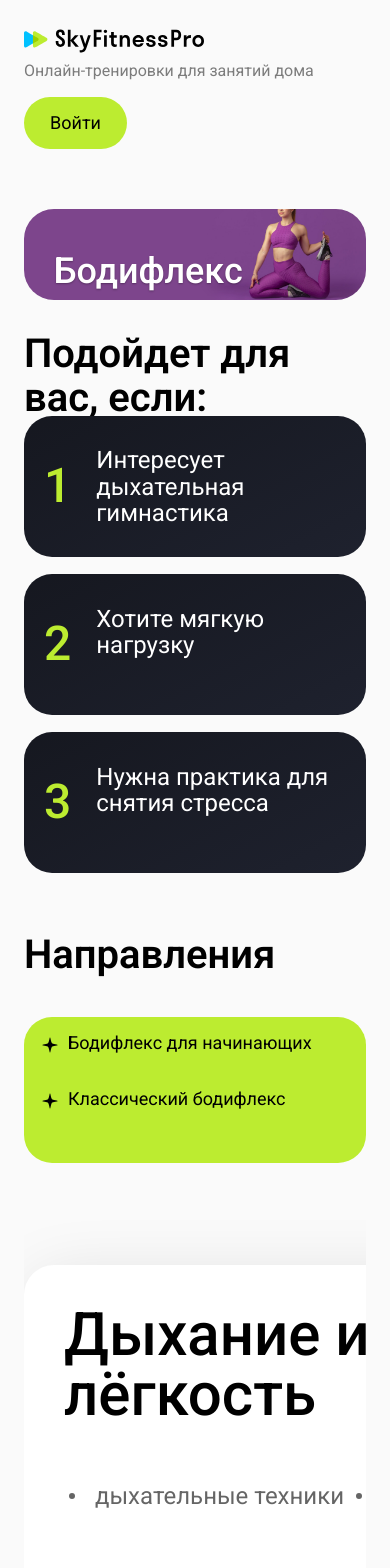
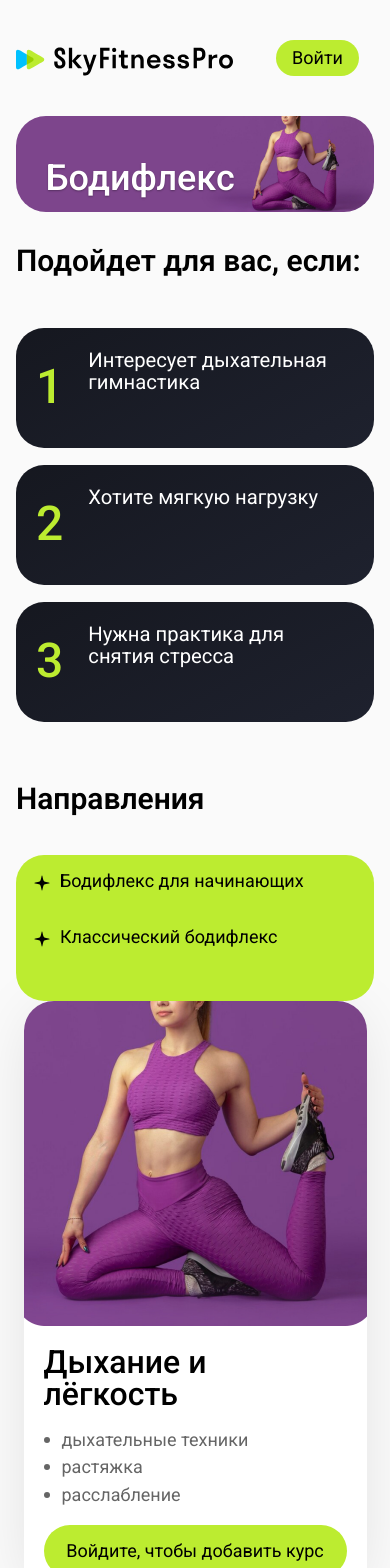
Before and after one commit to Almazny26/GraduateWork, a React (Vite) app: page /course/bodyflex in a window 390 px wide. Shown: the top 1568 px of the page. Built offline with nearby package versions, Linux system fonts and the light colour scheme.

Commit message:
Начал разработку адаптива

```diff
--- a/src/components/CourseCard.tsx
+++ b/src/components/CourseCard.tsx
@@ -19,13 +19,13 @@ export function CourseCard({ title, imageSrc, slug }: CourseCardProps) {
   return (
     <Link to={`/course/${slug}`} className="block w-full min-w-0 overflow-visible group card-hover-group" style={{ cursor: "url('/images/cursor.svg') 0 0, auto" }}>
       <article
-        className="relative flex flex-col items-stretch w-full max-w-[360px] mx-auto gap-6 rounded-[30px] overflow-hidden bg-white pb-[15px]"
+        className="relative flex flex-col items-stretch w-full h-[492px] sm:h-auto max-w-[343px] sm:max-w-[360px] mx-0 sm:mx-auto gap-6 rounded-[30px] overflow-hidden bg-white pb-[15px]"
         style={{
           boxShadow: '0px 4px 67px -12px rgba(0, 0, 0, 0.13)',
         }}
       >
-          {/* Превью: соотношение сторон по макету 360×325 */}
-          <div className="w-full overflow-hidden relative rounded-t-[30px] aspect-[360/325] bg-[#F7F7F7]">
+          {/* Превью: mobile 343×325, desktop 360×325 */}
+          <div className="w-full overflow-hidden relative rounded-t-[30px] aspect-[343/325] sm:aspect-[360/325] bg-[#F7F7F7]">
             <img
               src={imageSrc}
               alt=""
@@ -61,7 +61,7 @@ export function CourseCard({ title, imageSrc, slug }: CourseCardProps) {
           </div>
           {/* Текстовый блок: по макету gap 20px, заголовок 32px, чипы gap 6px */}
           <div className="flex flex-col gap-5 w-full px-6 pb-1 rounded-b-[30px] bg-white">
-            <h2 className="text-[32px] font-medium leading-[1.1] text-[#000000] transition-transform duration-300 ease-out origin-left group-hover:scale-[1.03]">
+            <h2 className="text-[24px] sm:text-[32px] font-medium leading-[1.1] text-[#000000] transition-transform duration-300 ease-out origin-left group-hover:scale-[1.03]">
               <span className="card-title-glow">{title}</span>
             </h2>
             {/* Чипы: Frame 2043683021 — flex row, gap 6, padding 10, radius 50px, bg #F7F7F7; текст Roboto 16px 400, 110%, #202020 */}
--- a/src/components/Header.tsx
+++ b/src/components/Header.tsx
@@ -33,11 +33,11 @@ export function Header() {
   }
 
   return (
-    <header className="flex flex-wrap items-center justify-between gap-4 px-6 sm:px-10 md:px-14 lg:px-[140px] pt-6 sm:pt-[50px] max-w-[1440px] mx-auto w-full min-w-0">
+    <header className="flex flex-nowrap sm:flex-wrap items-center justify-start sm:justify-between gap-[40px] sm:gap-4 px-4 sm:px-10 md:px-14 lg:px-[140px] pt-[40px] sm:pt-[50px] max-w-[1440px] mx-auto w-full min-w-0">
       <div className="flex flex-col gap-2 sm:gap-[15px] min-w-0">
         <Link
           to="/"
-          className="block w-[180px] sm:w-[220px] h-[29px] sm:h-[35px]"
+          className="block w-[220px] h-[35px]"
         >
           <img
             src="/images/logo.svg"
@@ -48,7 +48,7 @@ export function Header() {
           />
         </Link>
         {showTagline && (
-          <p className="text-base sm:text-lg text-text opacity-50 leading-tight">
+          <p className="hidden sm:block text-base sm:text-lg text-text opacity-50 leading-tight">
             Онлайн-тренировки для занятий дома
           </p>
         )}
@@ -143,12 +143,8 @@ export function Header() {
           <button
             type="button"
             onClick={openLoginModal}
-            className="flex flex-row justify-center items-center rounded-[46px] hover:opacity-90 transition-opacity shrink-0"
+            className="flex flex-row justify-center items-center gap-2 rounded-[46px] hover:opacity-90 transition-opacity shrink-0 w-[83px] sm:w-[103px] h-[36px] sm:h-[52px] px-4 sm:px-[26px] py-2 sm:py-4"
             style={{
-              width: 103,
-              height: 52,
-              gap: 8,
-              padding: '16px 26px',
               background: 'rgba(188, 236, 48, 1)',
               color: 'rgba(0, 0, 0, 1)',
               fontFamily: 'Roboto, sans-serif',
--- a/src/components/Hero.tsx
+++ b/src/components/Hero.tsx
@@ -4,21 +4,29 @@
  */
 export function Hero() {
   return (
-    <section className="max-w-[1440px] mx-auto px-6 sm:px-10 md:px-14 lg:px-[140px] pt-[60px] flex flex-col lg:flex-row items-start justify-between gap-6 lg:gap-8 min-w-0">
+    <section className="max-w-[1440px] mx-auto px-4 sm:px-10 md:px-14 lg:px-[140px] pt-[40px] sm:pt-[60px] flex flex-col lg:flex-row items-start justify-between gap-6 lg:gap-8 min-w-0">
       <h1
-        className="w-full max-w-[947px] lg:w-[947px] lg:h-[120px] text-left text-[60px] leading-[100%] text-[#000000]"
+        className="m-0 w-[327px] sm:w-full max-w-[327px] sm:max-w-[947px] lg:w-[947px] lg:h-[120px] text-left text-[32px] sm:text-[48px] lg:text-[60px] leading-[110%] text-[#000000] font-semibold sm:font-medium"
         style={{
           fontFamily: 'Roboto, sans-serif',
-          fontWeight: 500,
           letterSpacing: 0,
           textAlign: 'left',
         }}
       >
-        <span className="whitespace-nowrap">Начните заниматься спортом</span>
-        <br />
-        и улучшите качество жизни
+        <span className="sm:hidden">
+          Начните заниматься
+          <br />
+          спортом и улучшите
+          <br />
+          качество жизни
+        </span>
+        <span className="hidden sm:inline">
+          <span className="sm:whitespace-nowrap">Начните заниматься спортом</span>
+          <br />
+          и улучшите качество жизни
+        </span>
       </h1>
-      <div className="relative shrink-0">
+      <div className="relative shrink-0 hidden sm:block">
         {/* Frame 2043682951: 288×102, flex row center, gap 10, padding 16 20, radius 5, #BCEC30 */}
         <div
           className="relative font-sans flex flex-row justify-center items-center rounded-[5px]"
--- a/src/components/LoginModal.tsx
+++ b/src/components/LoginModal.tsx
@@ -291,7 +291,7 @@ export function LoginModal({ open, onClose }: Props) {
         className={`relative w-full rounded-[30px] bg-white p-[40px] shadow-[0px_4px_67px_-12px_rgba(0,0,0,0.13)] transition-all duration-300 ease-out ${
           isVisible ? 'opacity-100 translate-y-0 scale-100' : 'opacity-0 translate-y-2 scale-95'
         }`}
-        style={{ maxWidth: 366 }}
+        style={{ width: 'min(366px, calc(100vw - 24px))', padding: 'clamp(20px, 4vw, 40px)' }}
         onClick={(e) => e.stopPropagation()}
       >
         <img
@@ -299,7 +299,7 @@ export function LoginModal({ open, onClose }: Props) {
           alt="SkyFitnessPro"
           width={220}
           height={35}
-          className="mx-auto mb-[48px] h-[35px] w-[220px] object-contain"
+          className="mx-auto mb-[48px] h-[35px] w-full max-w-[220px] object-contain"
         />
 
         {mode === 'login' ? (
--- a/src/pages/CoursePage.tsx
+++ b/src/pages/CoursePage.tsx
@@ -124,7 +124,7 @@ export function CoursePage() {
     <div className="min-h-screen bg-page font-sans text-text">
       <Header />
       {/* Frame 2043683081 (node 60:2107): колонка, gap 60px — жёлтая карточка, «Подойдет для вас», «Направления» */}
-      <div className="max-w-[1440px] mx-auto px-6 sm:px-10 md:px-14 lg:px-[140px] pt-[60px] flex flex-col">
+      <div className="max-w-[1440px] mx-auto px-4 sm:px-10 md:px-14 lg:px-[140px] pt-[40px] sm:pt-[60px] flex flex-col">
         {/* Верхняя карточка: название и цвет по выбранной тренировке */}
         <SkillCourseCard
           imageSrc={course.imageSkillCard}
@@ -141,14 +141,14 @@ export function CoursePage() {
             id="suits-heading"
             className="text-left"
             style={{
-              width: 810,
-              maxWidth: '100%',
-              height: 44,
+              width: '100%',
+              maxWidth: 810,
+              minHeight: 44,
               color: 'rgba(0, 0, 0, 1)',
               fontFamily: 'Roboto, sans-serif',
               fontStyle: 'normal',
               fontWeight: 600,
-              fontSize: '40px',
+              fontSize: 'clamp(30px, 7vw, 40px)',
               lineHeight: '110%',
               letterSpacing: 0,
               textAlign: 'left',
@@ -168,8 +168,8 @@ export function CoursePage() {
                   minWidth: 0,
                   flex: '1 1 280px',
                   maxWidth: '100%',
-                  height: 141,
-                  minHeight: 141,
+                  height: 'auto',
+                  minHeight: 120,
                   padding: 20,
                   gap: 10,
                   background:
@@ -205,7 +205,7 @@ export function CoursePage() {
                       fontFamily: 'Roboto, sans-serif',
                       fontStyle: 'normal',
                       fontWeight: 400,
-                      fontSize: '24px',
+                      fontSize: 'clamp(20px, 5.2vw, 24px)',
                       lineHeight: '110%',
                       letterSpacing: 0,
                       textAlign: 'left',
@@ -228,7 +228,7 @@ export function CoursePage() {
               fontFamily: 'Roboto, sans-serif',
               fontStyle: 'normal',
               fontWeight: 600,
-              fontSize: '40px',
+              fontSize: 'clamp(30px, 7vw, 40px)',
               lineHeight: '110%',
               letterSpacing: 0,
               textAlign: 'left',
@@ -269,8 +269,71 @@ export function CoursePage() {
       </div>
 
       {/* Group 1597880544: 1160×588 — по макету node 31-1394; 102px от верхнего блока */}
-      <section className="max-w-[1440px] mx-auto px-6 sm:px-10 md:px-14 lg:px-[140px] pb-12 sm:pb-[90px]">
+      <section className="max-w-[1440px] mx-auto px-4 sm:px-10 md:px-14 lg:px-[140px] pb-12 sm:pb-[90px]">
+        <div className="md:hidden w-full max-w-[343px] mx-auto rounded-[30px] bg-white shadow-[0px_4px_67px_-12px_rgba(0,0,0,0.13)] overflow-hidden">
+          <img
+            src={course.image}
+            alt=""
+            className="w-full aspect-[343/325] object-cover object-top"
+          />
+          <div className="p-5 flex flex-col gap-5">
+            <h2
+              className="text-left"
+              style={{
+                color: 'rgba(0, 0, 0, 1)',
+                fontFamily: 'Roboto, sans-serif',
+                fontWeight: 500,
+                fontSize: 32,
+                lineHeight: '100%',
+                letterSpacing: 0,
+              }}
+            >
+              {description.heroTitle}
+            </h2>
+            <div
+              className="flex flex-col gap-2"
+              style={{
+                opacity: 0.6,
+                color: 'rgba(0, 0, 0, 1)',
+                fontFamily: 'Roboto, sans-serif',
+                fontWeight: 400,
+                fontSize: 18,
+                lineHeight: '110%',
+                letterSpacing: 0,
+              }}
+            >
+              {description.heroBullets.map((line) => (
+                <div key={line} className="flex items-center gap-3">
+                  <span
+                    className="rounded-full shrink-0 w-[6px] h-[6px]"
+                    style={{ backgroundColor: 'rgba(0, 0, 0, 1)' }}
+                    aria-hidden
+                  />
+                  {line}
+                </div>
+              ))}
+            </div>
+            <button
+              type="button"
+              onClick={openLoginModal}
+              className="w-full h-[52px] rounded-[46px] hover:opacity-90 transition-opacity"
+              style={{
+                backgroundColor: 'rgba(188, 236, 48, 1)',
+                color: 'rgba(0, 0, 0, 1)',
+                fontFamily: 'Roboto, sans-serif',
+                fontWeight: 400,
+                fontSize: 18,
+                lineHeight: '110%',
+              }}
+            >
+              {user ? 'Добавить курс' : 'Войдите, чтобы добавить курс'}
+            </button>
+          </div>
+        </div>
         <div
+          className="hidden md:block"
+        >
+          <div
           className="relative w-full max-w-[1160px] overflow-hidden"
           style={{ minHeight: 588 }}
           onMouseEnter={() => setShowcaseHovered(true)}
@@ -471,6 +534,7 @@ export function CoursePage() {
               />
             </div>
           </div>
+          </div>
         </div>
       </section>
     </div>
--- a/src/pages/HomePage.tsx
+++ b/src/pages/HomePage.tsx
@@ -8,10 +8,10 @@ export function HomePage() {
     <div id="top" className="min-h-screen bg-page font-sans text-text">
       <Header />
       <Hero />
-      <section className="max-w-[1440px] mx-auto px-6 sm:px-10 md:px-14 lg:px-[140px] pt-[60px] pb-10 sm:pb-14 overflow-visible">
+      <section className="max-w-[1440px] mx-auto px-4 sm:px-10 md:px-14 lg:px-[140px] pt-[40px] sm:pt-[60px] pb-0 sm:pb-14 overflow-visible">
         <div className="grid grid-cols-1 sm:grid-cols-2 lg:grid-cols-3 gap-6 sm:gap-x-[40px] sm:gap-y-[76px] w-full max-w-[1160px] min-w-0 overflow-visible">
           {COURSES.map((course) => (
-            <div key={course.id} className="overflow-visible p-2 -m-2">
+            <div key={course.id} className="overflow-visible sm:p-2 sm:-m-2">
               <CourseCard
                 title={course.title}
                 imageSrc={course.image}
@@ -21,7 +21,8 @@ export function HomePage() {
           ))}
         </div>
       </section>
-      <footer className="max-w-[1440px] mx-auto px-6 sm:px-10 md:px-14 lg:px-[140px] pb-12 sm:pb-16 flex justify-center">
+      <footer className="max-w-[1440px] mx-auto px-4 sm:px-10 md:px-14 lg:px-[140px] pt-6 sm:pt-0 pb-12 sm:pb-16">
+        <div className="w-full max-w-[343px] sm:max-w-none mx-auto flex justify-end sm:justify-center">
         <a
           href="#top"
           onClick={(e) => {
@@ -51,6 +52,7 @@ export function HomePage() {
             </span>
           </span>
         </a>
+        </div>
       </footer>
     </div>
   )
--- a/src/pages/LessonPage.tsx
+++ b/src/pages/LessonPage.tsx
@@ -457,7 +457,12 @@ export function LessonPage() {
             className={`bg-white shadow-[0px_4px_67px_-12px_rgba(0,0,0,0.13)] rounded-[20px] flex flex-col transition-all duration-300 ease-out ${
               progressModalVisible ? 'opacity-100 translate-y-0 scale-100' : 'opacity-0 translate-y-2 scale-95'
             }`}
-            style={{ width: 460, height: 609, padding: 40, gap: 0 }}
+            style={{
+              width: 'min(460px, calc(100vw - 24px))',
+              height: 'min(609px, calc(100vh - 24px))',
+              padding: 'clamp(20px, 4vw, 40px)',
+              gap: 0,
+            }}
             onClick={(e) => e.stopPropagation()}
           >
             <h3
@@ -465,7 +470,7 @@ export function LessonPage() {
                 color: 'rgba(0, 0, 0, 1)',
                 fontFamily: 'StratosSkyeng, Roboto, sans-serif',
                 fontWeight: 400,
-                fontSize: 48,
+                fontSize: 'clamp(32px, 6vw, 48px)',
                 lineHeight: '110%',
                 letterSpacing: 0,
                 textAlign: 'left',
@@ -562,7 +567,8 @@ export function LessonPage() {
               onClick={saveProgress}
               className="flex flex-row justify-center items-center rounded-[46px] hover:opacity-90 transition-opacity"
               style={{
-                width: 380,
+                width: '100%',
+                maxWidth: 380,
                 height: 52,
                 alignSelf: 'center',
                 marginTop: 34,
@@ -595,7 +601,12 @@ export function LessonPage() {
             className={`rounded-[30px] bg-white shadow-[0px_4px_67px_-12px_rgba(0,0,0,0.13)] flex flex-col justify-start items-center transition-all duration-200 ease-out ${
               progressSavedModalVisible ? 'opacity-100 scale-100' : 'opacity-0 scale-95'
             }`}
-            style={{ width: 426, height: 270, gap: 34, padding: 40 }}
+            style={{
+              width: 'min(426px, calc(100vw - 24px))',
+              minHeight: 270,
+              gap: 34,
+              padding: 'clamp(20px, 4vw, 40px)',
+            }}
             onClick={(e) => e.stopPropagation()}
           >
             <h3
@@ -605,7 +616,7 @@ export function LessonPage() {
                 fontFamily: 'Roboto, sans-serif',
                 fontStyle: 'normal',
                 fontWeight: 600,
-                fontSize: 40,
+                fontSize: 'clamp(30px, 6vw, 40px)',
                 lineHeight: '110%',
                 letterSpacing: 0,
                 textAlign: 'center',
--- a/src/pages/ProfilePage.tsx
+++ b/src/pages/ProfilePage.tsx
@@ -410,19 +410,25 @@ export function ProfilePage() {
                 ? 'opacity-100 translate-y-0 scale-100'
                 : 'opacity-0 translate-y-2 scale-95'
             }`}
-            style={{ width: 460, height: 609, gap: 0, padding: 40 }}
+            style={{
+              width: 'min(460px, calc(100vw - 24px))',
+              height: 'min(609px, calc(100vh - 24px))',
+              gap: 0,
+              padding: 'clamp(20px, 4vw, 40px)',
+            }}
             onClick={(e) => e.stopPropagation()}
           >
             <h3
               style={{
-                width: 346,
-                height: 35,
+                width: '100%',
+                maxWidth: 346,
+                minHeight: 35,
                 margin: 0,
                 color: 'rgba(0, 0, 0, 1)',
                 fontFamily: 'StratosSkyeng, Roboto, sans-serif',
                 fontStyle: 'normal',
                 fontWeight: 400,
-                fontSize: 32,
+                fontSize: 'clamp(28px, 5vw, 32px)',
                 lineHeight: '110%',
                 letterSpacing: 0,
                 textAlign: 'left',
@@ -431,18 +437,18 @@ export function ProfilePage() {
               Выберите тренировку
             </h3>
 
-            <div className="relative" style={{ width: 404, height: 390, marginTop: 28 }}>
+            <div className="relative w-full" style={{ flex: 1, minHeight: 0, marginTop: 28 }}>
               <div
                 ref={lessonListRef}
                 onScroll={updateCustomScrollbar}
                 className="lesson-picker-scroll-hide flex flex-col items-start overflow-y-scroll overflow-x-hidden"
-                style={{ width: 404, height: 390, paddingRight: 24 }}
+                style={{ width: '100%', height: '100%', paddingRight: 24 }}
               >
                 {pickerLessons.map((lesson, index) => (
-                  <div key={lesson.id} className="flex flex-col items-start" style={{ width: 354 }}>
+                  <div key={lesson.id} className="flex flex-col items-start w-full" style={{ maxWidth: 354 }}>
                     <label
                       className="flex items-start gap-3 cursor-pointer"
-                      style={{ width: 354, padding: index === 0 ? '0 0 10px 0' : '10px 0' }}
+                      style={{ width: '100%', padding: index === 0 ? '0 0 10px 0' : '10px 0' }}
                     >
                       <input
                         type="checkbox"
@@ -474,13 +480,14 @@ export function ProfilePage() {
                       <span className="flex flex-col" style={{ gap: 10 }}>
                         <span
                           style={{
-                            width: 320,
-                            height: 26,
+                            width: '100%',
+                            maxWidth: 320,
+                            minHeight: 26,
                             color: 'rgba(0, 0, 0, 1)',
                             fontFamily: 'Roboto, sans-serif',
                             fontStyle: 'normal',
                             fontWeight: 400,
-                            fontSize: 24,
+                            fontSize: 'clamp(20px, 4.6vw, 24px)',
                             lineHeight: '110%',
                             letterSpacing: 0,
                             textAlign: 'left',
@@ -490,13 +497,14 @@ export function ProfilePage() {
                         </span>
                         <span
                           style={{
-                            width: 320,
-                            height: 18,
+                            width: '100%',
+                            maxWidth: 320,
+                            minHeight: 18,
                             color: 'rgba(0, 0, 0, 1)',
                             fontFamily: 'Roboto, sans-serif',
                             fontStyle: 'normal',
                             fontWeight: 400,
-                            fontSize: 16,
+                            fontSize: 'clamp(14px, 3.4vw, 16px)',
                             lineHeight: '110%',
                             letterSpacing: 0,
                             textAlign: 'left',
@@ -509,8 +517,8 @@ export function ProfilePage() {
                     {index < pickerLessons.length - 1 && (
                       <div
                         style={{
-                          width: 354,
-                          minWidth: 354,
+                          width: '100%',
+                          minWidth: '100%',
                           maxWidth: 354,
                           height: 0,
                           border: '1px solid rgba(196, 196, 196, 1)',
@@ -529,7 +537,7 @@ export function ProfilePage() {
                       top: 0,
                       right: 0,
                       width: 6,
-                      height: 390,
+                      height: '100%',
                       borderRadius: 10,
                       background: 'rgba(247, 247, 247, 1)',
                     }}
@@ -560,7 +568,8 @@ export function ProfilePage() {
                 onClick={startSelectedLesson}
                 className="rounded-[46px] bg-[#BCEC30] text-[18px] leading-[1.1] text-black hover:opacity-90 transition-opacity disabled:opacity-60"
                 style={{
-                  width: 424,
+                  width: '100%',
+                  maxWidth: 424,
                   height: 52,
                   fontFamily: 'Roboto, sans-serif',
                 }}
```
